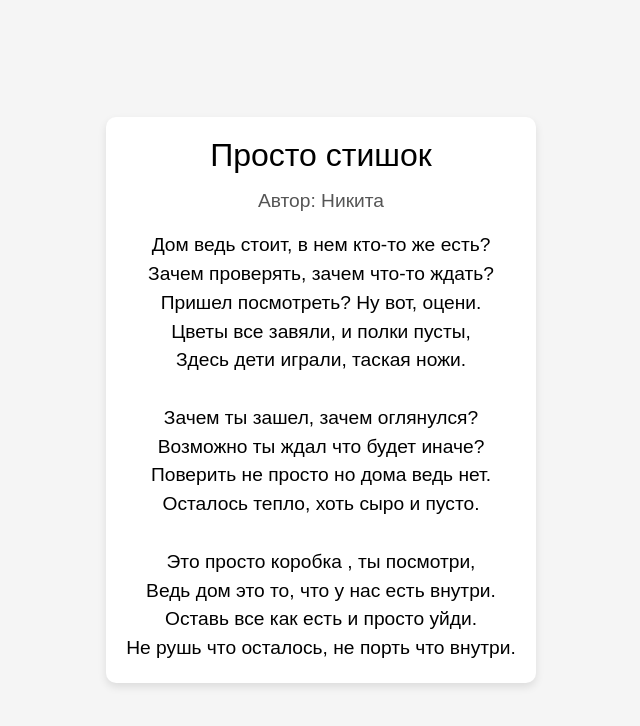
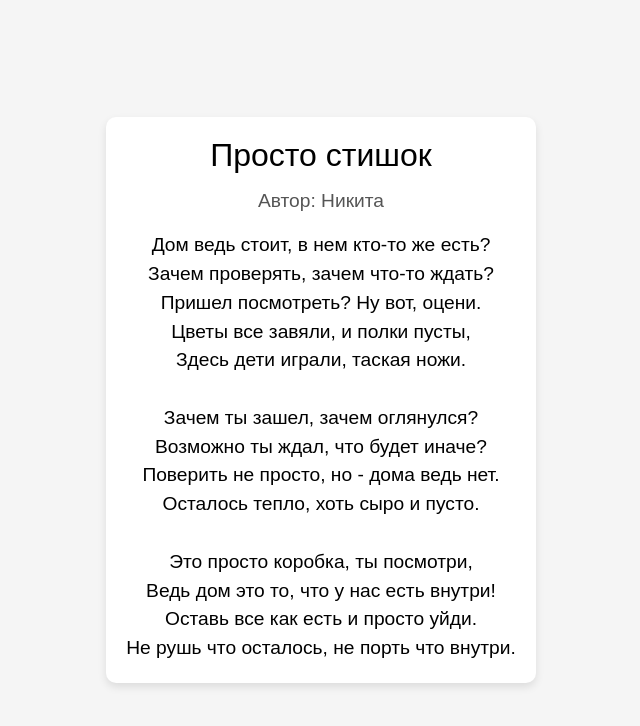
Before and after one commit to dogread/read, a plain HTML site: page index.html in a window 1280 px wide. Shown: the whole page, without its empty margins (319-959 px from the left). Drawn offline with Linux system fonts and the light colour scheme.

Commit message:
Update index.html

```diff
--- a/index.html
+++ b/index.html
@@ -48,11 +48,11 @@
             Цветы все завяли, и полки пусты,<br>
             Здесь дети играли, таская ножи.<br><br>
             Зачем ты зашел, зачем оглянулся?<br>
-            Возможно ты ждал что будет иначе?<br>
-            Поверить не просто но дома ведь нет.<br>
+            Возможно ты ждал, что будет иначе?<br>
+            Поверить не просто, но - дома ведь нет.<br>
             Осталось тепло, хоть сыро и пусто.<br><br>
-            Это просто коробка , ты посмотри,<br>
-            Ведь дом это то, что у нас есть внутри.<br>
+            Это просто коробка, ты посмотри,<br>
+            Ведь дом это то, что у нас есть внутри!<br>
             Оставь все как есть и просто уйди.<br>
             Не рушь что осталось, не порть что внутри.
         </div>
```
